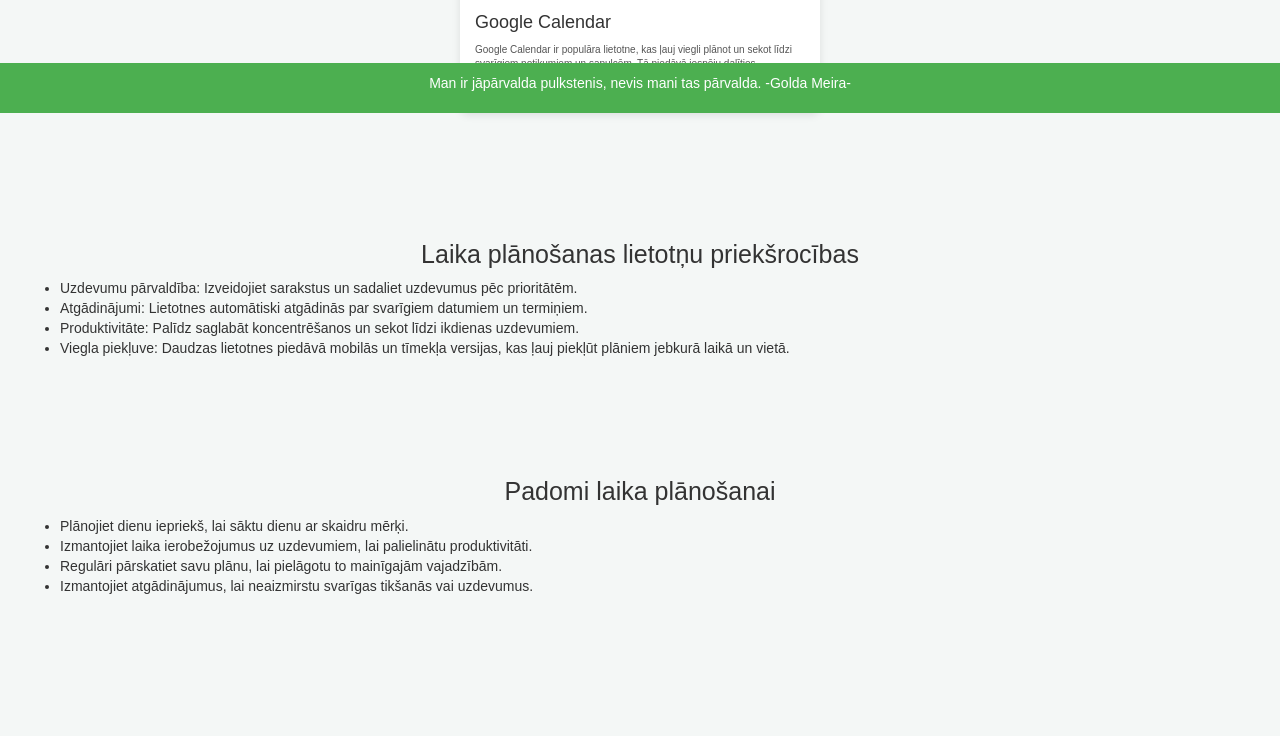
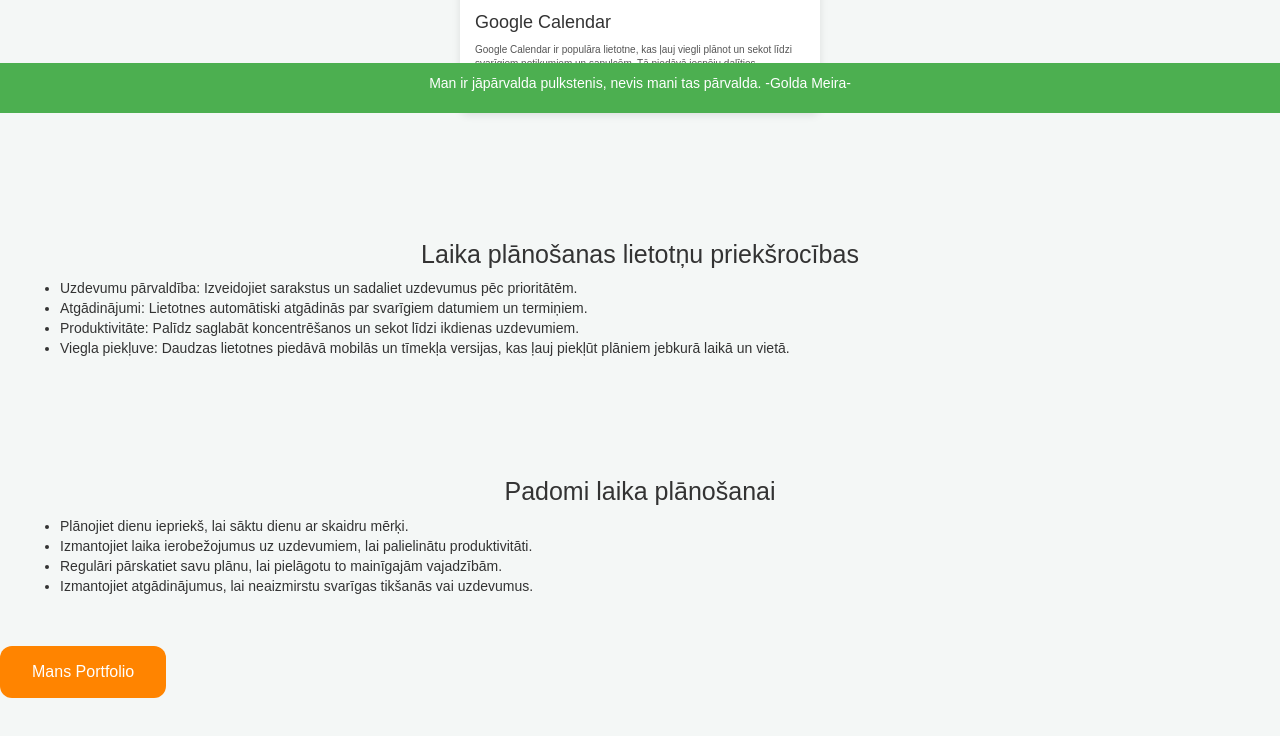
Before and after one commit to aporeits/TestWeb, a plain HTML site: page otrais.html in a window 1280 px wide. Shown: the part 687-1423 px from the top of the page. Before the commit the page ends 1333 px from the top, so only its background shows below. Drawn offline with nearby package versions, Linux system fonts and the light colour scheme.

Commit message:
Update otrais.html

```diff
--- a/otrais.html
+++ b/otrais.html
@@ -163,6 +163,25 @@
         </ul>
     </section>
 
+    <div>
+                <a href="index.html">
+                    <button style="background-color: #ff8400; /* Green */
+            border: none;
+            color: white;
+            padding: 15px 32px;
+            text-align: center;
+            text-decoration: none;
+            display: inline-block;
+            font-size: 16px;
+            border-radius: 12px;
+            ">Mans Portfolio</button>
+                </a>
+            </div>
+
+    <br>
+    <br>
+    <br>
+
     <!-- Footer Section -->
     <footer class="footer">
         <p>Man ir jāpārvalda pulkstenis, nevis mani tas pārvalda. -Golda Meira-</p>
```
